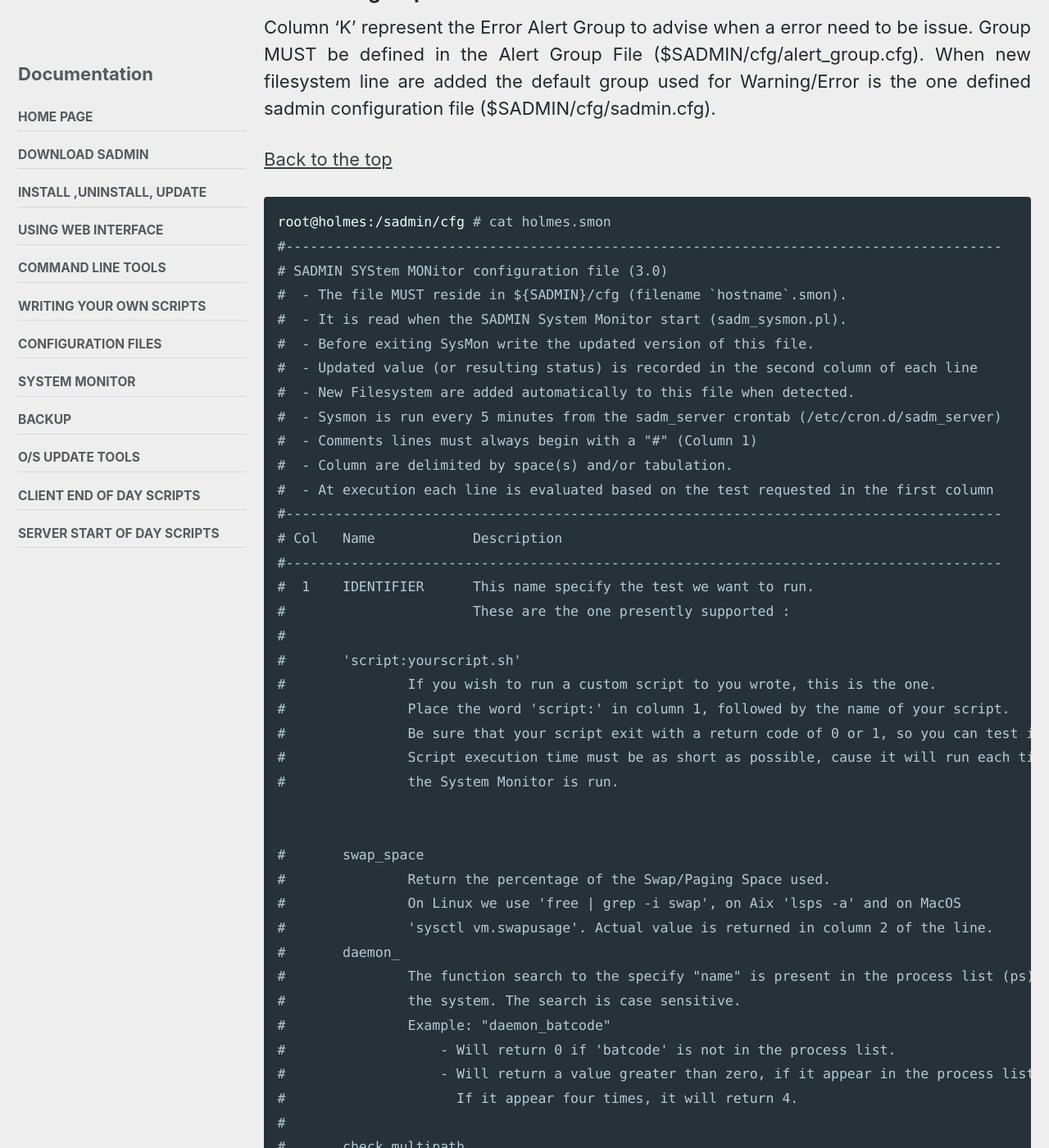
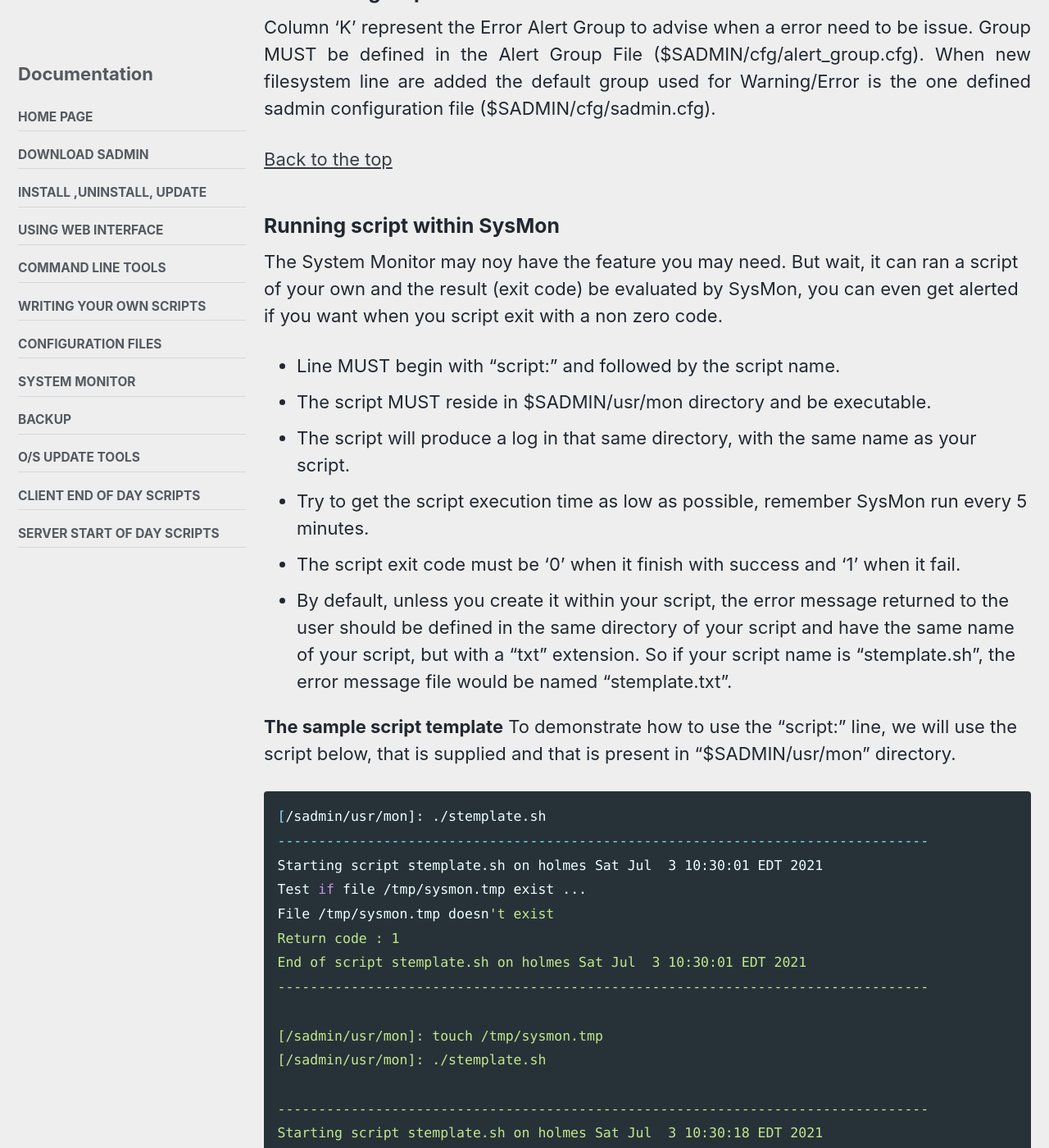
Before and after one commit to jadupl2/jadupl2.github.io, a Jekyll site: the page built from _posts/2021-06-11-sadm-sysmon-config.md, in a window 1280 px wide and 1400 px high, scrolled down 5002 px. Shown: the whole window at 82% size. Built offline with Jekyll 4.4.1, drawn with Linux system fonts in a browser that asks for light colours; cached includes are drawn as plain includes; some of the changed text lies outside the part shown.

Commit message:
More documentation for SysMon

````diff
--- a/_posts/2021-06-11-sadm-sysmon-config.md
+++ b/_posts/2021-06-11-sadm-sysmon-config.md
@@ -168,123 +168,122 @@ added the default group used for Warning/Error is the one defined sadmin configu
 
 
 
-```bash
-root@holmes:/sadmin/cfg # cat holmes.smon
-#----------------------------------------------------------------------------------------
-# SADMIN SYStem MONitor configuration file (3.0)
-#  - The file MUST reside in ${SADMIN}/cfg (filename `hostname`.smon).
-#  - It is read when the SADMIN System Monitor start (sadm_sysmon.pl).
-#  - Before exiting SysMon write the updated version of this file.
-#  - Updated value (or resulting status) is recorded in the second column of each line
-#  - New Filesystem are added automatically to this file when detected.
-#  - Sysmon is run every 5 minutes from the sadm_server crontab (/etc/cron.d/sadm_server)
-#  - Comments lines must always begin with a "#" (Column 1)
-#  - Column are delimited by space(s) and/or tabulation.
-#  - At execution each line is evaluated based on the test requested in the first column
-#----------------------------------------------------------------------------------------
-# Col   Name            Description
-#----------------------------------------------------------------------------------------
-#  1    IDENTIFIER      This name specify the test we want to run.
-#                       These are the one presently supported :
-#
-#       'script:yourscript.sh'
-#               If you wish to run a custom script to you wrote, this is the one.
-#               Place the word 'script:' in column 1, followed by the name of your script.
-#               Be sure that your script exit with a return code of 0 or 1, so you can test it.
-#               Script execution time must be as short as possible, cause it will run each time
-#               the System Monitor is run.
+<a id="script"></a>
+### Running script within SysMon
+
+The System Monitor may noy have the feature you may need. But wait, it can ran a script of your own
+and the result (exit code) be evaluated by SysMon, you can even get alerted if you want when you
+script exit with a non zero code.
+
+- Line MUST begin with "script:" and followed by the script name.
+- The script MUST reside in $SADMIN/usr/mon directory and be executable.
+- The script will produce a log in that same directory, with the same name as your script.
+- Try to get the script execution time as low as possible, remember SysMon run every 5 minutes.
+- The script exit code must be '0' when it finish with success and '1' when it fail.
+- By default, unless you create it within your script, the error message returned to the user should
+be defined in the same directory of your script and have the same name of your script, but with a
+"txt" extension. So if your script name is "stemplate.sh", the error message file would be named
+"stemplate.txt".
 
 
-#       swap_space
-#               Return the percentage of the Swap/Paging Space used.
-#               On Linux we use 'free | grep -i swap', on Aix 'lsps -a' and on MacOS
-#               'sysctl vm.swapusage'. Actual value is returned in column 2 of the line.
-#       daemon_
-#               The function search to the specify "name" is present in the process list (ps) of
-#               the system. The search is case sensitive.
-#               Example: "daemon_batcode"
-#                   - Will return 0 if 'batcode' is not in the process list.
-#                   - Will return a value greater than zero, if it appear in the process list.
-#                     If it appear four times, it will return 4.
+**The sample script template**
+To demonstrate how to use the "script:" line, we will use the script below, that is supplied and
+that is present in "$SADMIN/usr/mon" directory.
+
+```bash
+[/sadmin/usr/mon]: ./stemplate.sh
+--------------------------------------------------------------------------------
+Starting script stemplate.sh on holmes Sat Jul  3 10:30:01 EDT 2021
+Test if file /tmp/sysmon.tmp exist ...
+File /tmp/sysmon.tmp doesn't exist
+Return code : 1
+End of script stemplate.sh on holmes Sat Jul  3 10:30:01 EDT 2021
+--------------------------------------------------------------------------------
+
+[/sadmin/usr/mon]: touch /tmp/sysmon.tmp
+[/sadmin/usr/mon]: ./stemplate.sh
+
+--------------------------------------------------------------------------------
+Starting script stemplate.sh on holmes Sat Jul  3 10:30:18 EDT 2021
+Test if file /tmp/sysmon.tmp exist ...
+File /tmp/sysmon.tmp exist
+Return code : 0
+End of script stemplate.sh on holmes Sat Jul  3 10:30:18 EDT 2021
+--------------------------------------------------------------------------------
+```
+
+Let's say we have a line like the one below and we run the System Monitor
+```bash
+# Run specific scripts, check return code and issue a warning or error based on threshold
+# ID - COLUMN 1      2  3   4  5  6    7   8   9 A B C D E F G     H     I     J     K     L
+script:stemplate.sh  1  =  00 01 000 0000 0000 Y Y Y Y Y Y Y Y 20180911 1520 wargrp default -
 #
-#       check_multipath
-#               SysMon check each path of the multipath and if one one them is not active or ready,
-#               A value of 1 is returned if everything is ok or 0 when an error is detected.
-#               Line will only be evaluated if the command 'multipathd' is present on system.
+```
+
+As part of the output, you will get a message like this on the screen, when the file "/tmp/sysmon.tmp"
+exist.
+```bash
+# sadm_sysmon.pl
+...
+Execution of script /sadmin/usr/mon/stemplate.sh is requested
+Running script /sadmin/usr/mon/stemplate.sh ...
+Return code is 0
+...
+```
+
+If we remove the file "/tmp/sysmon.tmp" and we run SysMon again, this time we get an error.
+```bash
+[/sadmin/usr/mon]: rm -f /tmp/sysmon.tmp
+[/sadmin/usr/mon]: sadm_sysmon.pl
+...
+
+Execution of script /sadmin/usr/mon/stemplate.sh is requested
+Running script /sadmin/usr/mon/stemplate.sh ...
+Return code is 1
+Using message in /sadmin/usr/mon/stemplate.txt for rpt file
+...
+```
+
+**SysMon generated report file**
+```bash
+# cat $SADMIN/dat/rpt/holmes.rpt
+Error;holmes;2021.07.03;11:25;SCRIPT;stemplate;File /tmp/sysmon.tmp doesn't exist - Running stemplate.sh.;default;default
 #
-#       http_
-#               Test the web site respond (1=Up 0=NoResponse)
-#               Example : http_sysinfo.maison.ca
-#
-#       ping_
-#               Every time Sysmon is run is will ping the name or the IP your have specified after
-#               the prefix 'ping_'.
-#               Example : ping_www.google.com
-#               This will ping the 'www.google.com' web site and return a 0 is it ping, if not a 1.
-#
+```
 
-#
-#---------------------------------------------------------------------------------------------------
-# Col   Name            Description
-#  2    VALUE RETURNED  It's the value returned that is in conjunction with what is asked in col 1.
-#                       For 'FS' it is the percentage used, for 'ping_' it will be a 0 or a 1,
-#                       for 'service_' it return 1 if the service is active and 0 if it's not.
-#---------------------------------------------------------------------------------------------------
-#  3    Operator        This dictate what operator will be used to compare the actual value (Col 2)
-#       =,!=,<,>,=>,=<  with the 'Warning' (Col 4) and the 'Error' (Col 5).
-#---------------------------------------------------------------------------------------------------
-#  4    Warning Level   This value is compare against the value returned using the operator in
-#                       column 3. If it's True then a Warning is raise
-#                       When you leave this value at 0, then the Warning threshold is not evaluated.
-#---------------------------------------------------------------------------------------------------
-#  5    Error Level     This value is compare against the value returned using the operator in
-#                       column 3. If it's True then an error is raise.
-#                       When you leave this value at 0, then the Error threshold is not evaluated.
-#---------------------------------------------------------------------------------------------------
-#  6    Duration Min/   This field have a double usage :
-#       RunCounter          - For load_average, cpu_level and swap_space it's the number of minutes
-#                             that the value returned must exceed the Warning or Error before a
-#                             Warning or an Error is raised.
-#                             Example : You set the warning threshold of the 'cpu_level' line at 80%
-#                                       but you don't want to trigger an error if the CPU Level
-#                                       exceed 80% for only 2 minutes. So you may want to set this
-#                                       column to 120 so an error would be trigger only when the cpu
-#                                       level exceed 80% for at least 120 continuous minutes. If you
-#                                       leave it 0, is sysmon is run at the cpu_level exceed 80% an
-#                                       error will be trigger immediately.
-#                           - For Service (service_) and Filesystem (FS) lines it represented the
-#                             number of time the service was restarted or the filesystem was
-#                             increase in the last 24 Hours. You don't need to change this field,
-#                             it's taken care of automatically (Unless you want to reset it to 0 and
-#                             provoke a service restart or a filesystem increase within the 24 hrs).
-#---------------------------------------------------------------------------------------------------
+**Script error text message file**
+```bash
+/sadmin/usr/mon # cat stemplate.txt
+File /tmp/sysmon.tmp doesn't exist - Running stemplate.sh.
+```
+
+**What user will see on the web interface**
+![SysMon Script Report Example](/assets/img/sadm_sysmon/sadm_sysmon_script.png){: .align-center}
 
 
-#---------------------------------------------------------------------------------------------------
-# IDENTIFIER - COLUMN 1          2  3   4   5   6  7    8   9 A B C D E F G     H     I   J    K   L
-#---------------------------------------------------------------------------------------------------
+**Email Alert Received**
+Because my error group (column K) was 'default' and it was assign to email in (alert_group.cfg) I
+received the email below
+![SysMon Script Report Example](/assets/img/sadm_sysmon/sadm_sysmon_script_mail.png){: .align-center}
+
+
+**You can always check the log of your script execution**
+```bash
+[/sadmin/usr/mon]: cat stemplate.log
+
+--------------------------------------------------------------------------------
+Starting script stemplate.sh on holmes Sat Jul  3 10:52:02 EDT 2021
+
+Test if file /tmp/sysmon.tmp exist ...
+File /tmp/sysmon.tmp doesn't exist
+Return code : 1
+
+End of script stemplate.sh on holmes Sat Jul  3 10:52:02 EDT 2021
+--------------------------------------------------------------------------------
+[/sadmin/usr/mon]:
 ```
 
 
-
-<a id="script"></a>
-### Running you own script (Column L)
-
-- Column 'L' is never use by sysmon if the column is blank or contain '-'.
-- When the line is evaluated and it turn out to be in error, if you put a script name it will be
-- executed (You may want to correct the error with it).
-- Script MUST reside in $SADMIN/usr/mon directory and be executable.
-- The script will produce a log in that same directory, with the same name as your script.
-- For filesystem increase, the name of the script MUST be 'sadm_fs_incr.sh'.
-- To restart a service if it is down, the name of the script MUST be 'srestart.sh'.
-
-
-```bash
-# ----- Run specific scripts, check return code and issue a warning or error based on threshold
-# IDENTIFIER - COLUMN 1          2  3   4   5   6  7    8   9 A B C D E F G     H     I   J    K   L
-#script:stemplate.sh       1  =  00  01 000 0000 0000 Y Y Y Y Y Y Y Y 20180911 1520 default default -
-#
-```
 [Back to the top](#top_of_page)
 
 
````
Also changed, not shown: assets/img/sadm_sysmon/sadm_sysmon_script.png (added), assets/img/sadm_sysmon/sadm_sysmon_script_mail.png (added).
